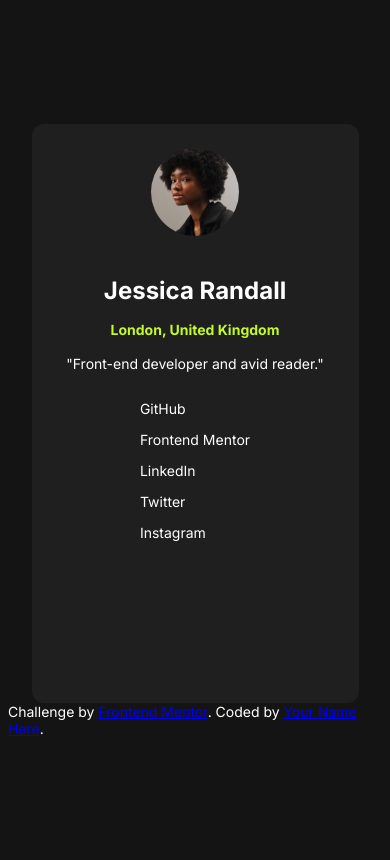
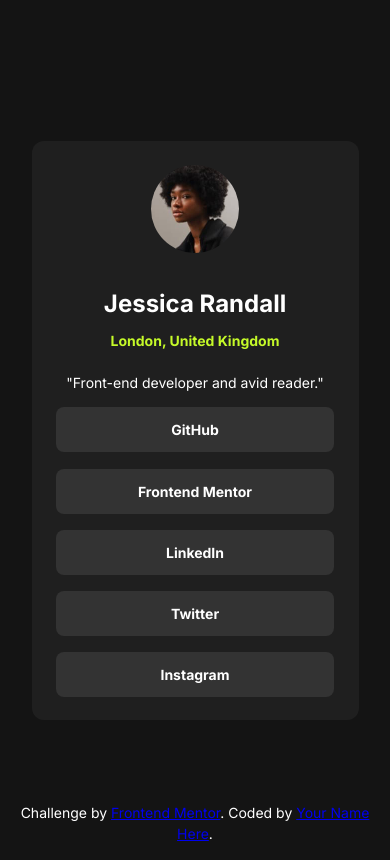
Before and after one commit to LukJeru/social_links_profile, a plain HTML site: page index.html in a window 390 px wide. Drawn offline with Linux system fonts and the light colour scheme.

Commit message:
finish css mobile version

```diff
--- a/stylesheet.css
+++ b/stylesheet.css
@@ -11,9 +11,11 @@ body {
   align-items: center;
   height: 100vh;
   font-size: .875rem;
+  line-height: 150%;
   font-family: Inter, sans-serif;
   color: var(--text);
   background-color: var(--background);
+  position: relative;
 }
 
 :root {
@@ -52,6 +54,7 @@ h1 {
 }
 
 h2 {
+  margin-top: .25rem;
   font-size: .875rem;
   color: var(--location);
 }
@@ -60,3 +63,30 @@ h2 {
   margin-top: 1.5rem;
   font-size: .875rem;
 }
+
+.links {
+  width: 85%;
+  height: 50%;
+  display: flex;
+  flex-direction: column;
+  justify-content: space-between;
+  gap: .875rem;
+}
+
+.link {
+  background-color: var(--link-background);
+  font-weight: bold;
+  border-radius: 8px;
+  display: flex;
+  justify-content: center;
+  align-items: center;
+  height: 45px;
+}
+
+footer {
+  position: absolute;
+  bottom: 0;
+  width: 100%;
+  height: 50px;
+  text-align: center;
+}
```
